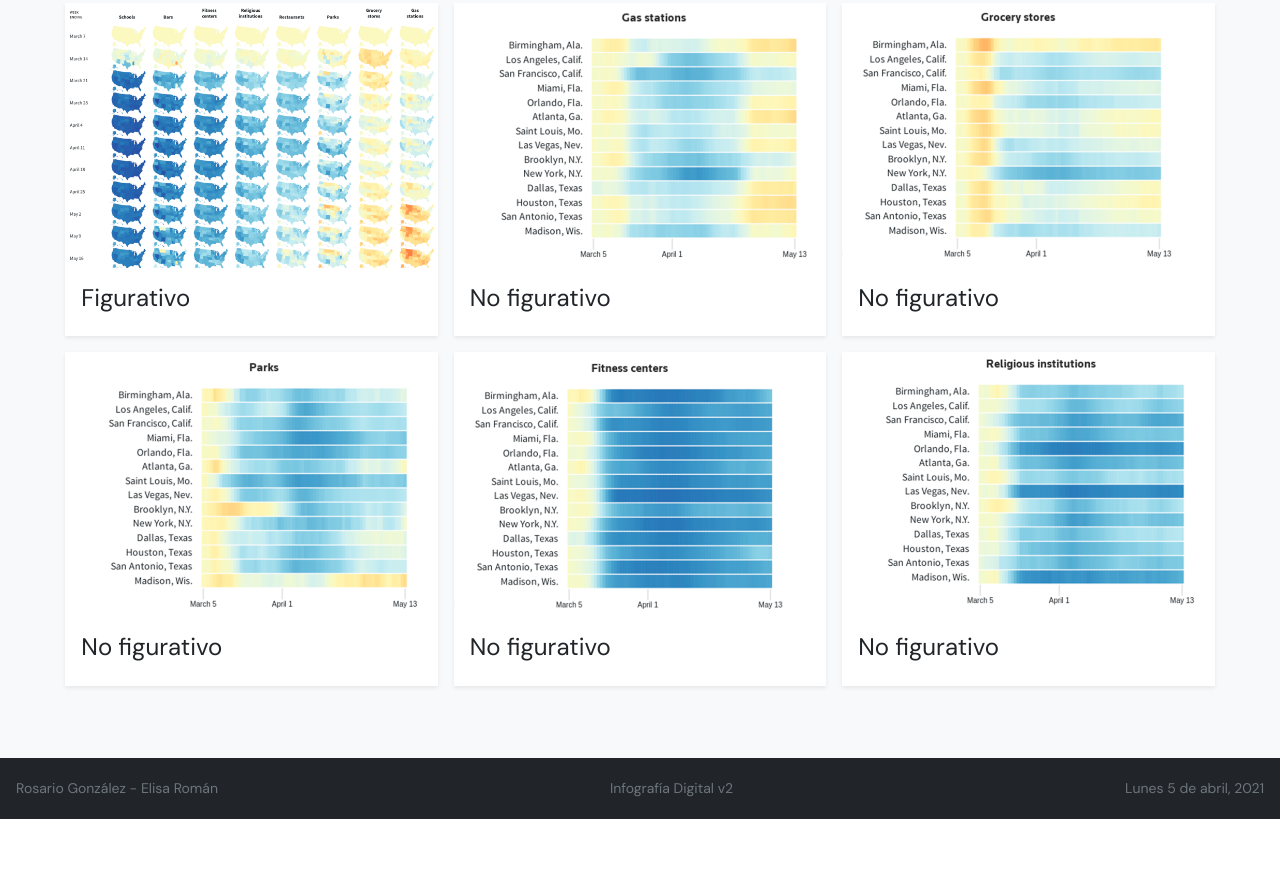
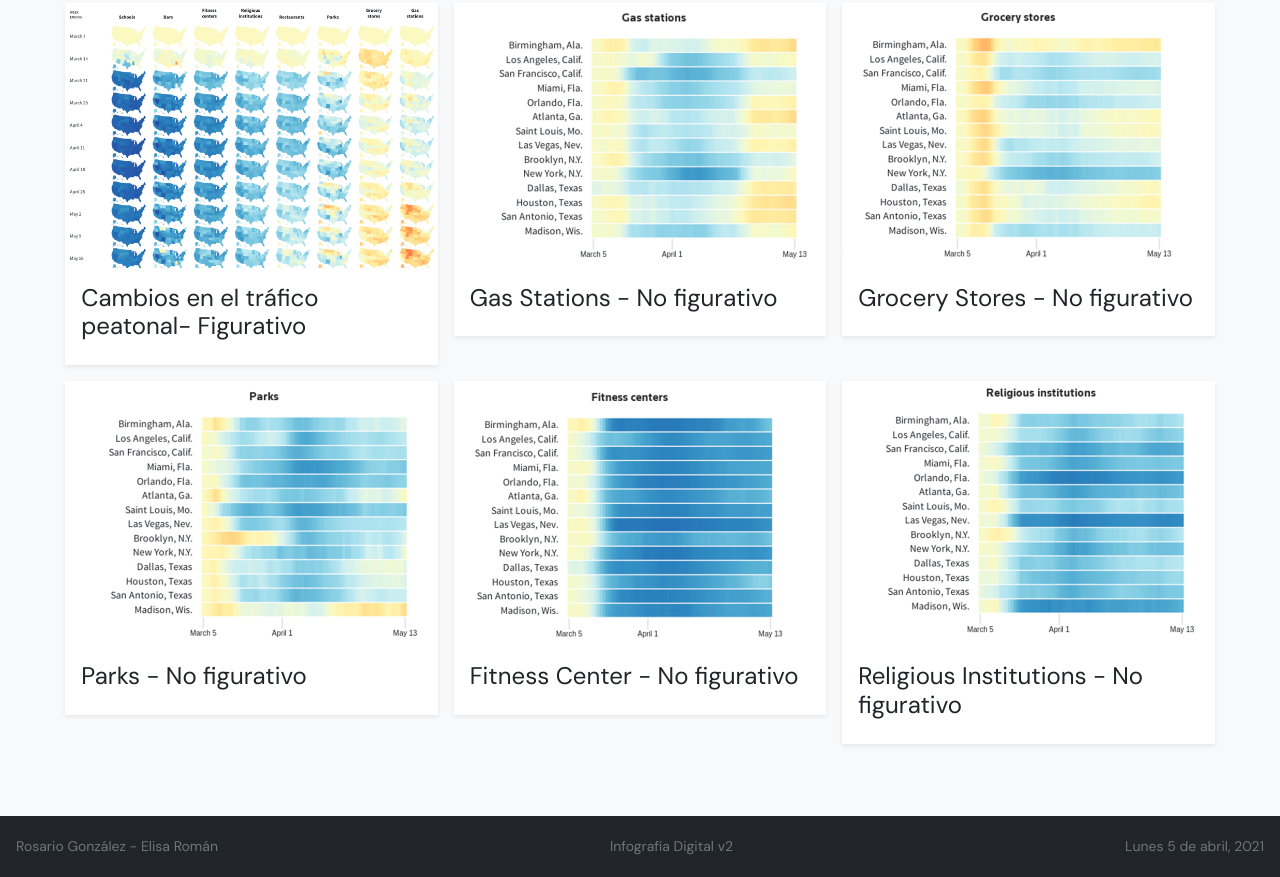
Before and after one commit to rosariogonzalez/Lunes-5-de-Abril, a plain HTML site: page index.html in a window 1280 px wide. Shown: the part 5833-6710 px from the top of the page. Before the commit the page ends 6652 px from the top, so only its background shows below. Drawn offline with nearby package versions, Linux system fonts and the light colour scheme.

Commit message:
Add files via upload

```diff
--- a/index.html
+++ b/index.html
@@ -80,7 +80,7 @@
                             <div class="card shadow-sm">
                                 <img src="img/fig1.png" class="card-img-top" alt="describir la imagen" />
                                 <div class="card-body">
-                                    <h4 class="card-title">Figurativo</h4>
+                                    <h4 class="card-title">Cambios en el tráfico peatonal- Figurativo</h4>
 
                                 </div>
                             </div>
@@ -90,7 +90,7 @@
                             <div class="card shadow-sm">
                                 <img src="img/nofig2.png" class="card-img-top" alt="describir la imagen" />
                                 <div class="card-body">
-                                    <h4 class="card-title">No figurativo</h4>
+                                    <h4 class="card-title">Gas Stations - No figurativo</h4>
 
                                 </div>
                             </div>
@@ -100,7 +100,7 @@
                             <div class="card shadow-sm">
                                 <img src="img/nofig3.png" class="card-img-top" alt="describir la imagen" />
                                 <div class="card-body">
-                                    <h4 class="card-title">No figurativo</h4>
+                                    <h4 class="card-title">Grocery Stores - No figurativo</h4>
 
                                 </div>
                             </div>
@@ -110,7 +110,7 @@
                             <div class="card shadow-sm">
                                 <img src="img/nofig4.png" class="card-img-top" alt="describir la imagen" />
                                 <div class="card-body">
-                                    <h4 class="card-title">No figurativo</h4>
+                                    <h4 class="card-title">Parks - No figurativo</h4>
 
                                 </div>
                             </div>
@@ -120,7 +120,7 @@
                             <div class="card shadow-sm">
                                 <img src="img/nofig5.png" class="card-img-top" alt="describir la imagen" />
                                 <div class="card-body">
-                                    <h4 class="card-title">No figurativo</h4>
+                                    <h4 class="card-title">Fitness Center - No figurativo</h4>
 
                                 </div>
                             </div>
@@ -130,7 +130,7 @@
                             <div class="card shadow-sm">
                                 <img src="img/nofig6.png" class="card-img-top" alt="describir la imagen" />
                                 <div class="card-body">
-                                    <h4 class="card-title">No figurativo</h4>
+                                    <h4 class="card-title">Religious Institutions - No figurativo</h4>
 
                             </div>
                         </div>
```
